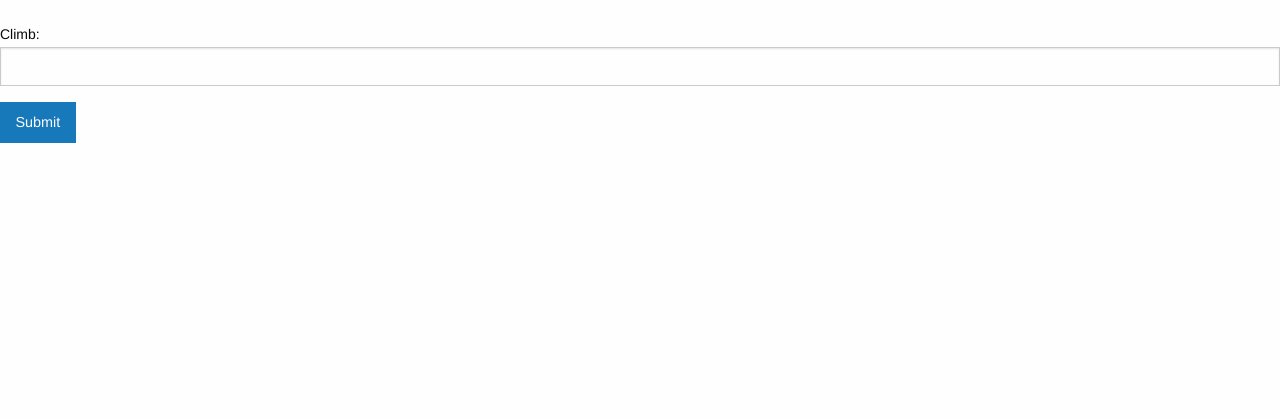
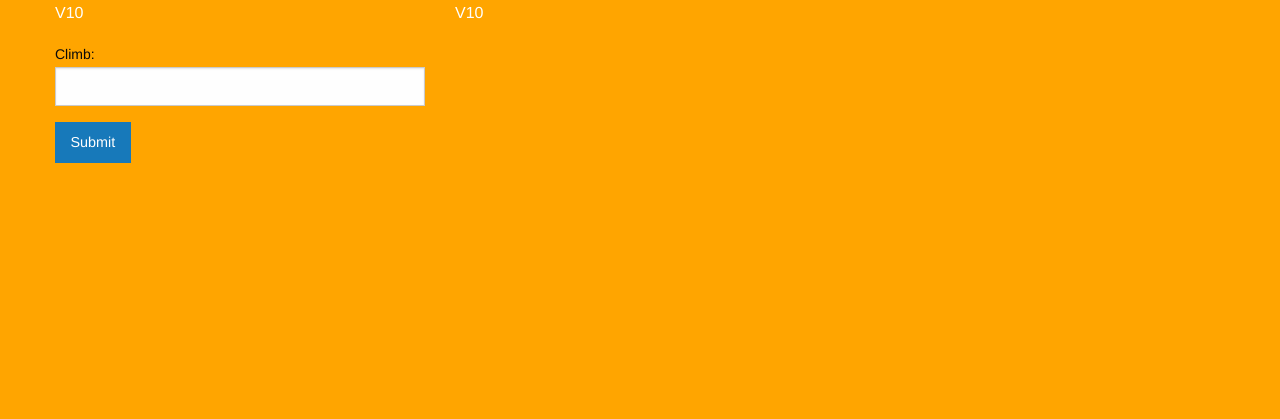
Before and after one commit to mmichelon/ClimbProject, a Django app: page / in a window 1280 px wide. Shown: the part 170-589 px from the top of the page. Run offline with Django 3.2, Linux system fonts and the light colour scheme; data comes from the database, SQL or seed files in the repository; some libraries are stand-ins or nearby versions.

Commit message:
Added styling

```diff
--- a/climbproject/climbapp/templates/base.html
+++ b/climbproject/climbapp/templates/base.html
@@ -8,6 +8,7 @@
     <title>{{ title }}</title>
     <link rel="stylesheet" href="{% static "css/foundation.css" %}">
     <link rel="stylesheet" href="{% static "css/app.css" %}">
+    <link rel="stylesheet" href="{% static "css/style.css" %}">
   </head>
 <body>
 <h1>AWESOME SITE!!</h1>
--- a/climbproject/climbapp/templates/index.html
+++ b/climbproject/climbapp/templates/index.html
@@ -4,7 +4,7 @@
 <div class="grid-container">
   <div class="grid-x grid-padding-x">
       <div class="large-12 cell">
-        <h1>Hello World Template</h1>
+        <h1>Hello World</h1>
       </div>
       {% for item in climbs %}
       <div class="large-4 medium-4 small-12 cell">
@@ -19,7 +19,15 @@
 {% endif %}
 <form action="/" method="post">
     {% csrf_token %}
-    {{ form_instance }}
-    <input type="submit" class="button" value="Submit">
+    <!-- {{ form_instance }}
+    <input type="submit" class="button" value="Submit"> -->
+    <div class="grid-container">
+  <div class="grid-x grid-padding-x">
+    <div class="large-4 medium-6 small-12 cell">
+      {{ form_instance }}
+      <input type="submit" class="button" value="Submit">
+    </div>
+  </div>
+</div>
 </form>
 {% endblock %}
```
